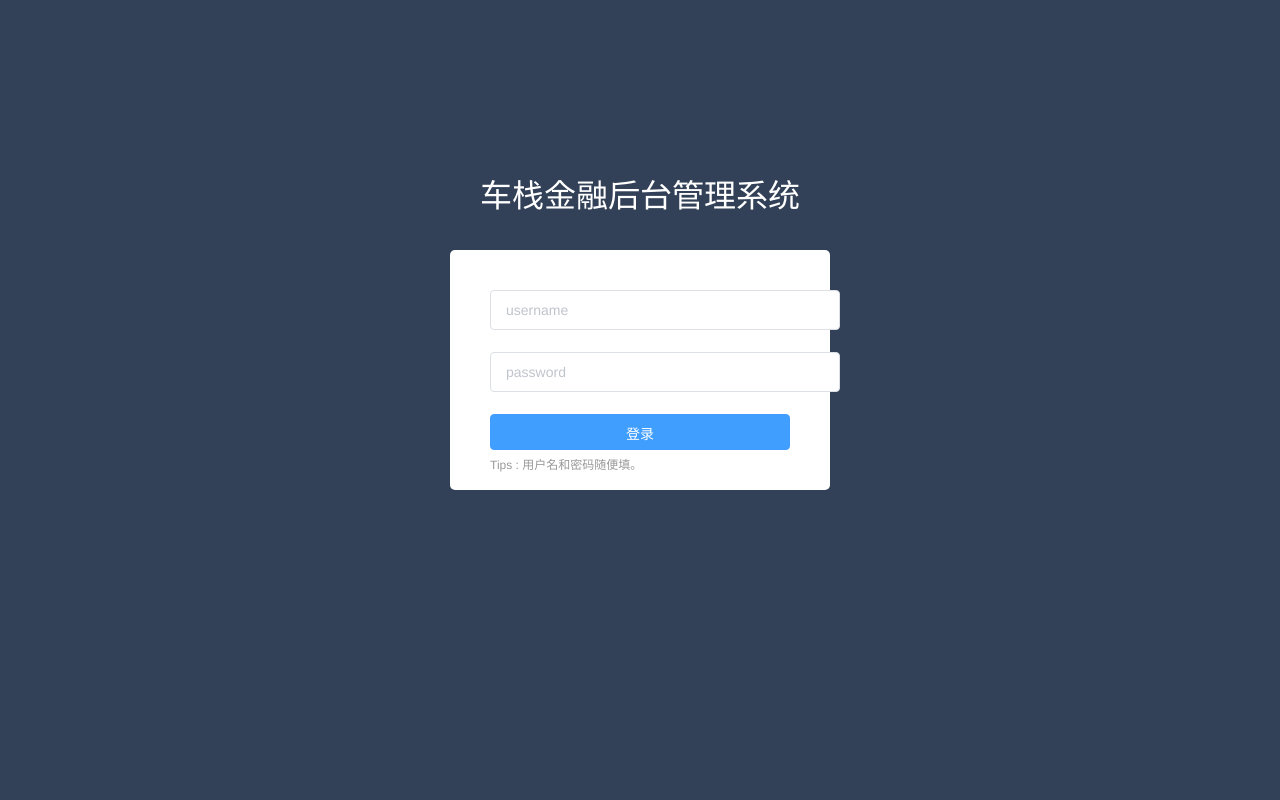
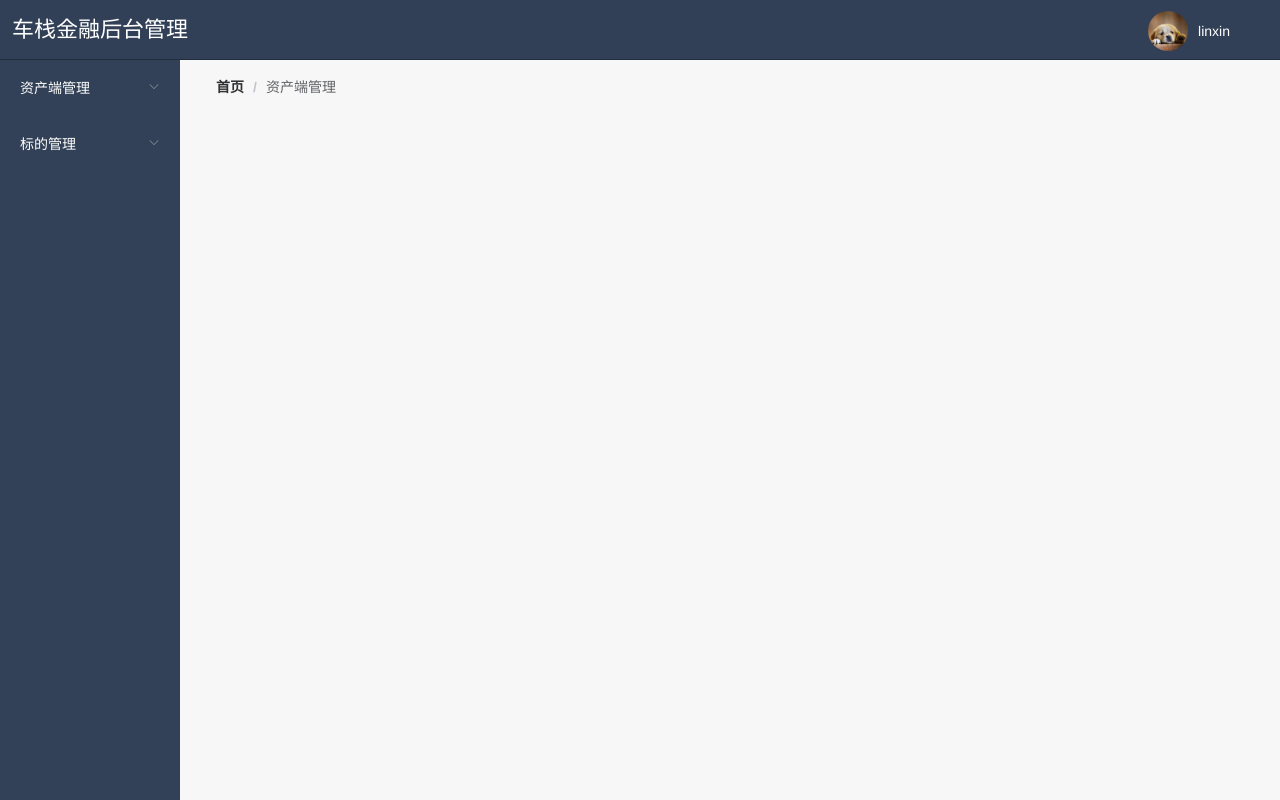
Before and after one commit to lhywork/carStack, a Vue app: page /GrantlimitList in a window 1280 px wide. Before the commit this address led to /GrantlimitList#/login. Built offline with nearby package versions, Linux system fonts and the light colour scheme.

Commit message:
luhuiyue

```diff
--- a/src/components/common/Sidebar.vue
+++ b/src/components/common/Sidebar.vue
@@ -1,19 +1,26 @@
 <template>
     <div class="sidebar">
-        <el-menu :default-active="onRoutes" class="el-menu-vertical-demo" background-color="#324157" text-color="#fff" nique-opened router>
-            <template v-for="item in items">
+        <el-menu :default-active="$route.path" class="el-menu-vertical-demo" background-color="#324157" text-color="#fff" nique-opened router>
+           <!--  <template v-for="item in $router.options.routes" v-if="!item.hidden">
                 <template v-if="item.subs">
                     <el-submenu :index="item.index">
-                        <template slot="title"><i class="fa fa-margin" :class="item.icon"></i>{{ item.title }}</template>
-                        <el-menu-item v-for="(subItem,i) in item.subs" :key="i" :index="subItem.index">{{ subItem.title }}
+                        <template slot="title"><i class="fa fa-margin" :class="item.icon"></i>{{ item.name }}</template>
+                        <el-menu-item v-for="(subItem,i) in item.children" :key="i" >{{ subItem.name }}
                         </el-menu-item>
                     </el-submenu>
                 </template>
                 <template v-else>
                     <el-menu-item :index="item.index">
-                        <i class="fa fa-margin" :class="item.icon"></i>{{ item.title }}
+                        <i class="fa fa-margin" :class="item.icon"></i>{{ item.name }}
                     </el-menu-item>
                 </template>
+            </template> -->
+            <template v-for="(item,index) in $router.options.routes" v-if="!item.hidden">
+                <el-submenu :index="index+''" v-if="!item.leaf">
+                    <template slot="title"><i :class="item.iconCls"></i>{{item.name}}</template>
+                    <el-menu-item v-for="child in item.children" :index="child.path" :key="child.path" v-if="!child.hidden">{{child.name}}</el-menu-item>
+                </el-submenu>
+                <el-menu-item v-if="item.leaf&&item.children.length>0" :index="item.children[0].path"><i :class="item.iconCls"></i>{{item.children[0].name}}</el-menu-item>
             </template>
         </el-menu>
     </div>
@@ -69,6 +76,9 @@
             onRoutes(){
                 return this.$route.path.replace('/','');
             }
+        },
+        created:function(){
+          console.log(this.$route)
         }
     }
 </script>
--- a/src/components/common/bread.vue
+++ b/src/components/common/bread.vue
@@ -4,12 +4,9 @@
             <!-- <i class="fa fa-bars"  :class="{isactive:changeBarDirection}"></i> -->
         </span>
         <el-breadcrumb class="breadcrumb" separator="/">
-            <el-breadcrumb-item :to="{ path: '/index' }">所在位置：{{$route.name}}</el-breadcrumb-item>
-            <div class="el-breadcrumb breadcrumb-inner f-fr">
-                <el-breadcrumb-item
-                    v-for='(item,index) in $route.matched'
-                    :key='index'
-                    v-if='item.name'>
+            <el-breadcrumb-item :to="{ path: '/index' }">首页</el-breadcrumb-item>
+            <div class="el-breadcrumb el-breadcrumb-inner f-fr">
+                <el-breadcrumb-item v-for='(item,index) in $route.matched' :key='index' v-if='item.name'>
                     {{item.name}}
                 </el-breadcrumb-item>
             </div>
@@ -82,8 +79,6 @@ export default {
             }
         }
         .breadcrumb{
-            height: 30px;
-            line-height: 30px;
             .breadbutton{
                 float:left;
                 margin:4px 5px 0 0;
@@ -91,4 +86,16 @@ export default {
             }
         }
     }
+    .el-breadcrumb__separator{
+        color: #606266;
+    }
+    .el-breadcrumb-inner span{
+        font-weight: 400;
+        color: #606266;
+        cursor: text;
+    }
+    .el-breadcrumb__inner a:hover, .el-breadcrumb__inner:hover{
+        color: #606266;
+        cursor: text;
+    }
 </style>
--- a/src/components/page/GrantlimitList.vue
+++ b/src/components/page/GrantlimitList.vue
@@ -20,17 +20,17 @@
     <div class="main-form">
         <el-table :data="tableData" style="width: 100%" height="500" >
             <el-table-column fixed prop=":index"  label="序号" min-width="80" header-align="center"></el-table-column>
-            <el-table-column prop="account_name" label="公司名称" min-width="80" ></el-table-column>
-            <el-table-column prop="mobile" label="手机号码" min-width="140" ></el-table-column>
-            <el-table-column prop="company_name" label="省份" min-width="140" ></el-table-column>
-            <el-table-column prop="addr_area" label="是否同盟" min-width="100"></el-table-column>
-            <el-table-column prop="dealer_type" label="额度类型" min-width="100"></el-table-column>
-            <el-table-column prop="add_time" label="风控评分" min-width="100"></el-table-column>
-            <el-table-column prop="account_status" label="授权金额" min-width="100"></el-table-column>
-            <el-table-column prop="auditor_status" label="已用额度" min-width="100"></el-table-column>
-            <el-table-column label="操作" min-width="100">
+            <el-table-column prop="company_name" label="公司名称" min-width="80" ></el-table-column>
+            <el-table-column prop="mobile" label="手机号码" min-width="100" ></el-table-column>
+            <el-table-column prop="addr_area" label="省份" min-width="100" ></el-table-column>
+            <el-table-column prop="dealer_type" label="是否同盟" min-width="100"></el-table-column>
+            <el-table-column prop="grant_type" label="额度类型" min-width="100"></el-table-column>
+            <el-table-column prop="risk_score" label="风控评分" min-width="100"></el-table-column>
+            <el-table-column prop="grant_account" label="授权金额" min-width="100"></el-table-column>
+            <el-table-column prop="use_account" label="已用额度" min-width="100"></el-table-column>
+            <el-table-column label="操作" min-width="200">
                 <template slot-scope="scope">
-                    <el-button @click="" type="success" size="small">立即评分</el-button>
+                    <el-button @click="" type="primary" size="small">立即评分</el-button>
                     <el-button @click="" type="success" size="small">查看</el-button>
                     <el-button type="danger" size="small">编辑</el-button>
                 </template>
--- a/src/router/index.js
+++ b/src/router/index.js
@@ -12,31 +12,43 @@ import GrantlimitList from '@/components/page/GrantlimitList'
 export default new Router({
     routes: [{
         path: '/login',
-        name: 'login',
-        component: Login
+        name: '',
+        component: Login,
+        hidden: true
+    }, {
+        path: '*',
+        name: '',
+        redirect: '/login',
+        hidden: true
     }, {
         path: '/',
-        redirect: '/login'
-    }, {
-        path: '*',
-        redirect: '/login'
-    }, {
-        path: '/index',
+        name: '资产端管理',
         component: Home,
         children: [{
-            path: '/',
+            path: '/index',
+            name: '基础资料管理',
             component: Index
         },{
             path: '/MaterialAdd',
-            component: MaterialAdd
+            name: '新增基础资料',
+            component: MaterialAdd,
+            hidden: true
         },{
             path: '/GrantlimitList',
+            name: '授权额度管理',
             component: GrantlimitList
-        },{
+        }]
+    },{
+        path: '/',
+        name: '标的管理',
+        component: Home,
+        children: [{
             path: '/Allobject',
+            name: '所有标的',
             component: resolve => require(['../components/page/Allobject.vue'], resolve)
         },{
             path: '/Addobject',
+            name: '新增标的信息',
             component: resolve => require(['../components/page/Addobject.vue'], resolve)
         // }, {
         //     path: '/CourseType',
```
